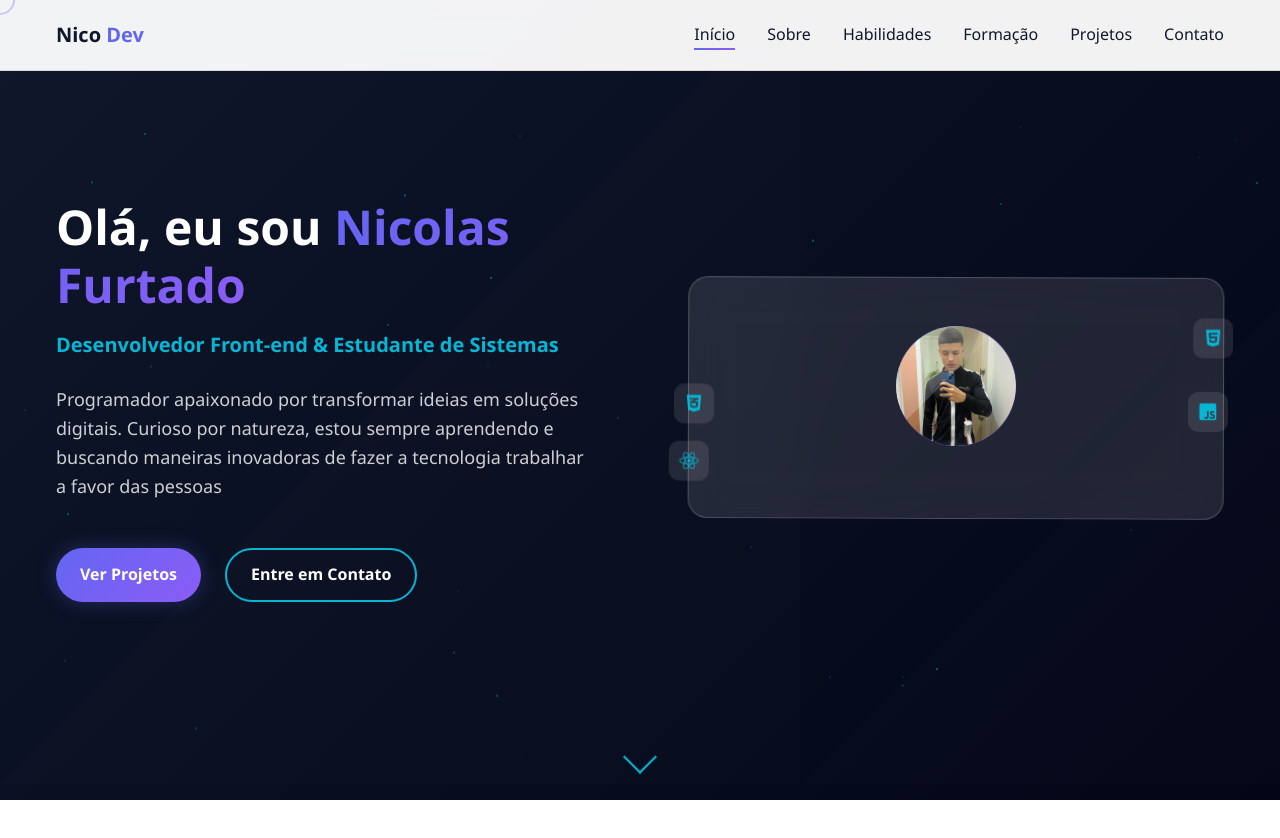
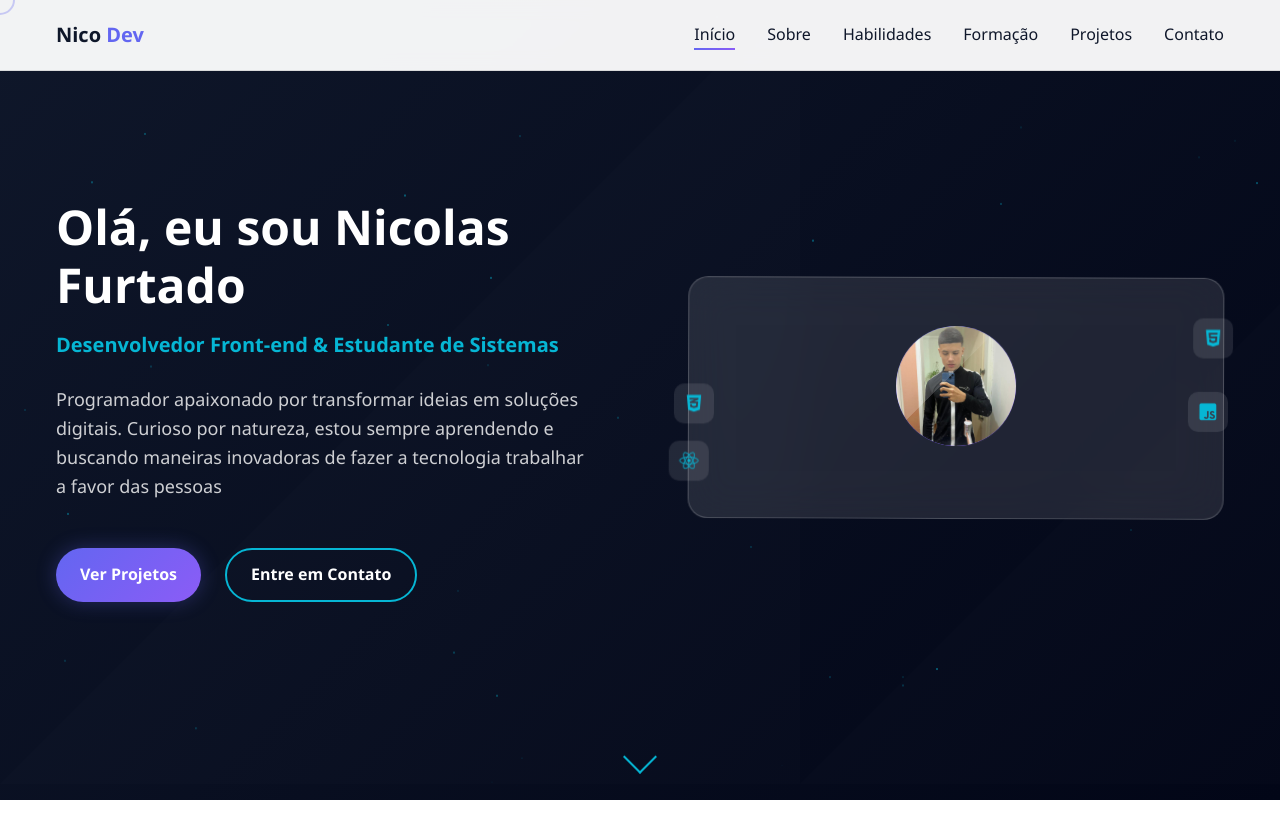
Before and after one commit to NicoDev2219/portfolionic, a plain HTML site: page index.html in a window 1280 px wide. Shown: the top 838 px of the page. Drawn offline with Linux system fonts and the light colour scheme.

Commit message:
Update index.html

```diff
--- a/index.html
+++ b/index.html
@@ -37,7 +37,7 @@
             <div class="hero-content">
                 <div class="hero-text">
                     <h1 class="hero-title">
-                        Olá, eu sou <span class="text-gradient">Nicolas Furtado</span>
+                        Olá, eu sou <span>Nicolas Furtado</span>
                     </h1>
                     <h2 class="hero-subtitle">Desenvolvedor Frontend & Estudante de Sistemas</h2>
                     <p class="hero-description">
```
